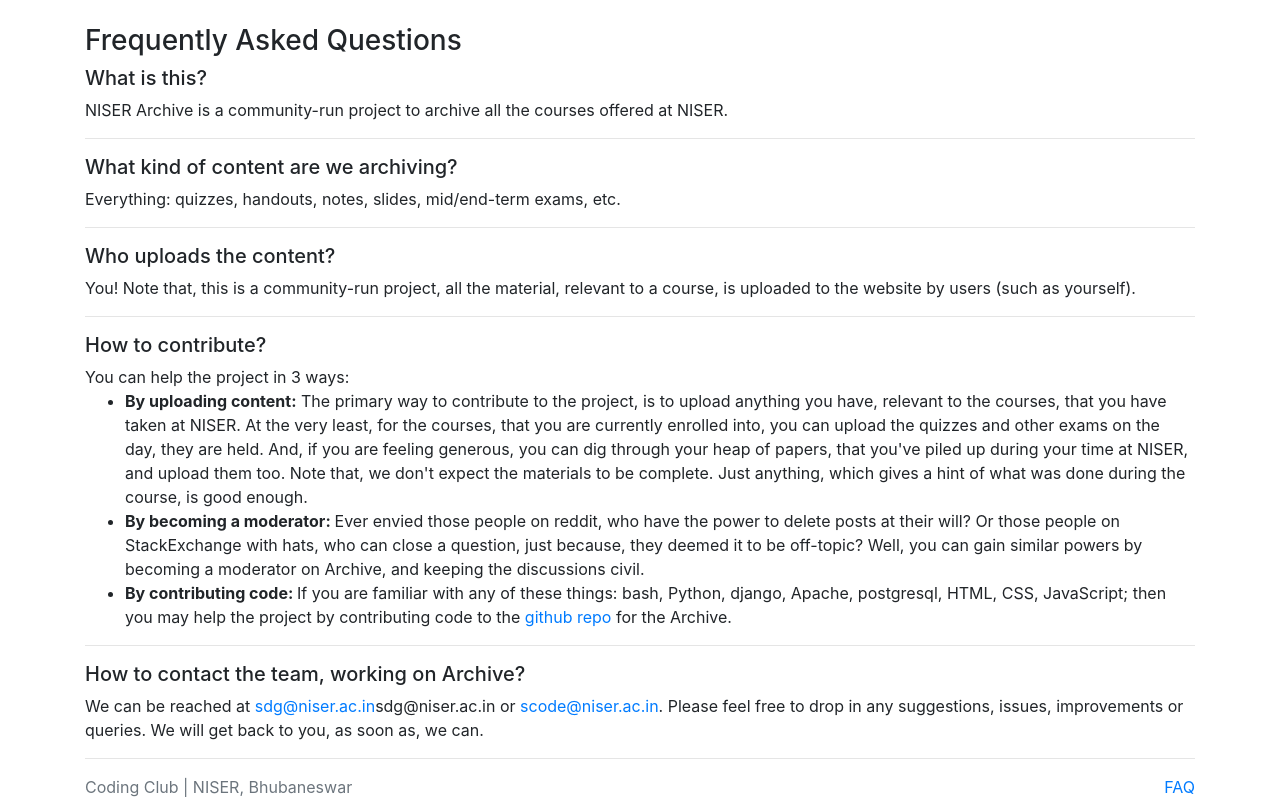
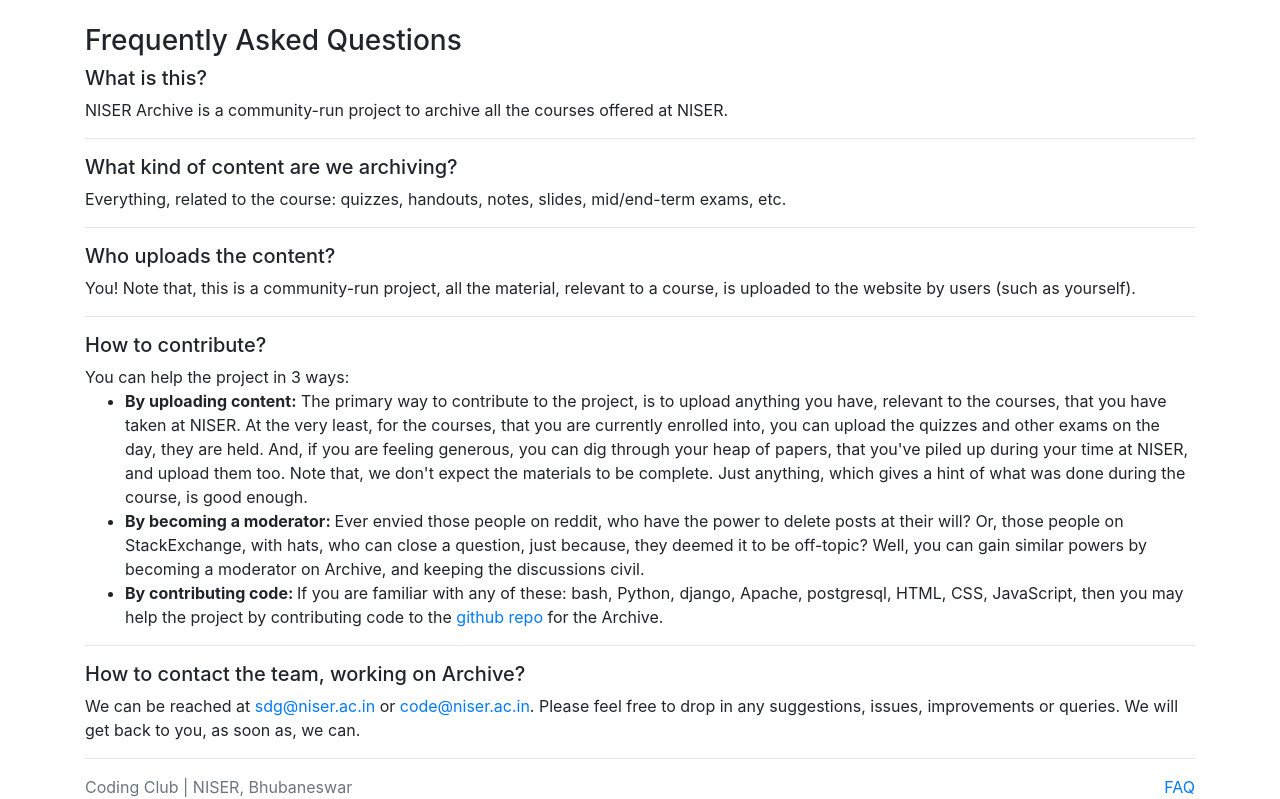
Before and after one commit to sdgniser/arc, a Django app: template main/templates/main/faq.htm in a window 1280 px wide. Shown: the part 56-855 px from the top of the page. Run offline with Django 3.2, Linux system fonts and the light colour scheme; the template is opened without the code that fills it, so the values that code supplies are empty; some libraries are stand-ins or nearby versions.

Commit message:
Minor edits
Fixed the mailto: mess.

```diff
--- a/main/templates/main/faq.htm
+++ b/main/templates/main/faq.htm
@@ -8,7 +8,7 @@
   NISER Archive is a community-run project to archive all the courses offered at NISER.
   <hr>
   <h5>What kind of content are we archiving?</h5>
-  Everything: quizzes, handouts, notes, slides, mid/end-term exams, etc.
+  Everything, related to the course: quizzes, handouts, notes, slides, mid/end-term exams, etc.
   <hr>
   <h5>Who uploads the content?</h5>
   You! Note that, this is a community-run project, all the material, relevant to a course, is uploaded to the website by users (such as yourself).
@@ -17,12 +17,12 @@
   You can help the project in 3 ways:
   <ul>
     <li><strong>By uploading content:</strong> The primary way to contribute to the project, is to upload anything you have, relevant to the courses, that you have taken at NISER. At the very least, for the courses, that you are currently enrolled into, you can upload the quizzes and other exams on the day, they are held. And, if you are feeling generous, you can dig through your heap of papers, that you've piled up during your time at NISER, and upload them too. Note that, we don't expect the materials to be complete. Just anything, which gives a hint of what was done during the course, is good enough.</li>
-    <li><strong>By becoming a moderator: </strong> Ever envied those people on reddit, who have the power to delete posts at their will? Or those people on StackExchange with hats, who can close a question, just because, they deemed it to be off-topic? Well, you can gain similar powers by becoming a moderator on Archive, and keeping the discussions civil.</li>
-    <li><strong>By contributing code: </strong> If you are familiar with any of these things: bash, Python, django, Apache, postgresql, HTML, CSS, JavaScript; then you may help the project by contributing code to the <a href="https://github.com/sdgniser/arc/">github repo</a> for the Archive.</li>
+    <li><strong>By becoming a moderator: </strong> Ever envied those people on reddit, who have the power to delete posts at their will? Or, those people on StackExchange, with hats, who can close a question, just because, they deemed it to be off-topic? Well, you can gain similar powers by becoming a moderator on Archive, and keeping the discussions civil.</li>
+    <li><strong>By contributing code: </strong> If you are familiar with any of these: bash, Python, django, Apache, postgresql, HTML, CSS, JavaScript, then you may help the project by contributing code to the <a href="https://github.com/sdgniser/arc/">github repo</a> for the Archive.</li>
   </ul>
   <hr>
   <h5>How to contact the team, working on Archive?</h5>
-  We can be reached at <a href = "mailto: sdg@niser.ac.in">sdg@niser.ac.in</a>sdg@niser.ac.in or <a href = "mailto: code@niser.ac.in">scode@niser.ac.in</a>. Please feel free to drop in any suggestions, issues, improvements or queries. We will get back to you, as soon as, we can.
+  We can be reached at <a href = "mailto: sdg@niser.ac.in">sdg@niser.ac.in</a> or <a href = "mailto: code@niser.ac.in">code@niser.ac.in</a>. Please feel free to drop in any suggestions, issues, improvements or queries. We will get back to you, as soon as, we can.
   <hr>
 </div>
 {% endblock %}
```
